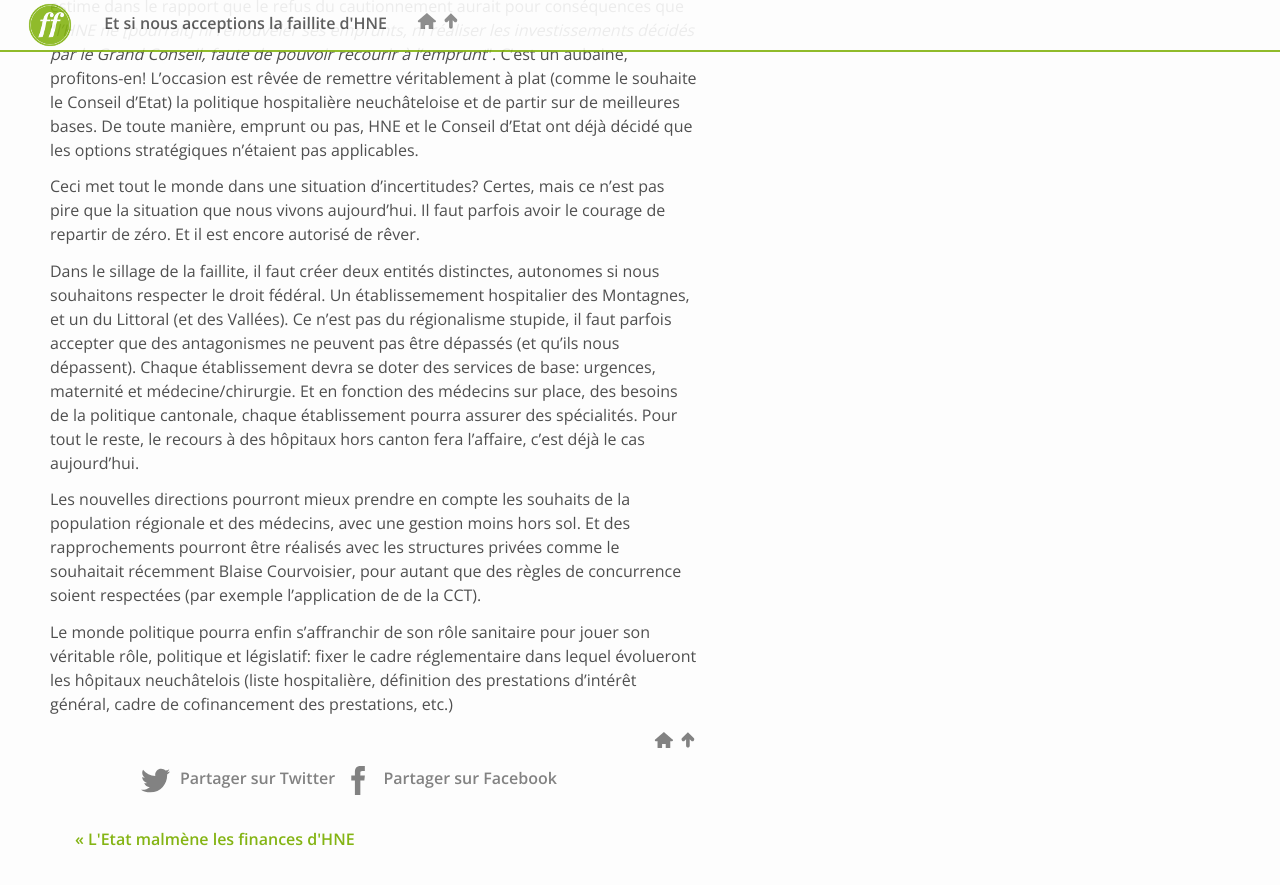
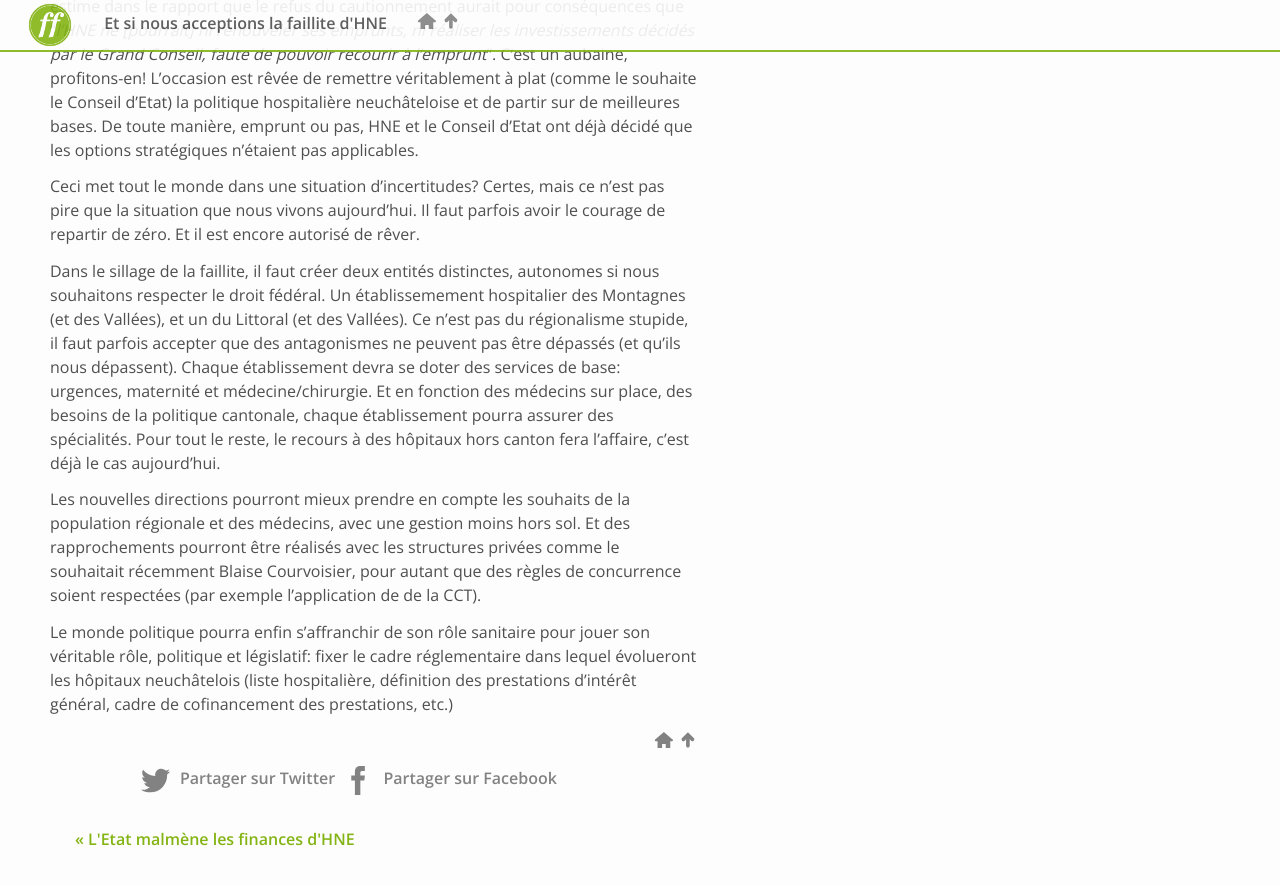
Before and after one commit to ffivaz/ffivaz.github.io, a Jekyll site: the page built from _posts/2015-02-01-et-si-nous-acceptions-la-faillite-de-HNE.markdown, in a window 1280 px wide and 900 px high, scrolled down 862 px. Shown: the top 885 px of the window. Built offline with Jekyll 4.4.1, drawn with Linux system fonts in a browser that asks for light colours; nearby versions of some CDN libraries; comment, search, counter and statistics services are not loaded.

Commit message:
Publication "Et si nous acceptions la faillite de HNE" ?

```diff
--- a/_posts/2015-02-01-et-si-nous-acceptions-la-faillite-de-HNE.markdown
+++ b/_posts/2015-02-01-et-si-nous-acceptions-la-faillite-de-HNE.markdown
@@ -26,7 +26,7 @@
 Il faut parfois avoir le courage de repartir de zéro. Et il est encore autorisé de rêver.
 
 Dans le sillage de la faillite, il faut créer deux entités distinctes, autonomes si nous souhaitons respecter le droit fédéral. Un
-établissemement hospitalier des Montagnes, et un du Littoral (et des Vallées). Ce n'est pas du régionalisme stupide, il faut parfois accepter
+établissemement hospitalier des Montagnes (et des Vallées), et un du Littoral (et des Vallées). Ce n'est pas du régionalisme stupide, il faut parfois accepter
 que des antagonismes ne peuvent pas être dépassés (et qu'ils nous dépassent). Chaque établissement devra se doter des services de
 base: urgences, maternité et médecine/chirurgie. Et en fonction des médecins sur place, des besoins de la politique cantonale,
 chaque établissement pourra assurer des spécialités. Pour tout le reste, le recours à des hôpitaux hors canton fera l'affaire, c'est
```
